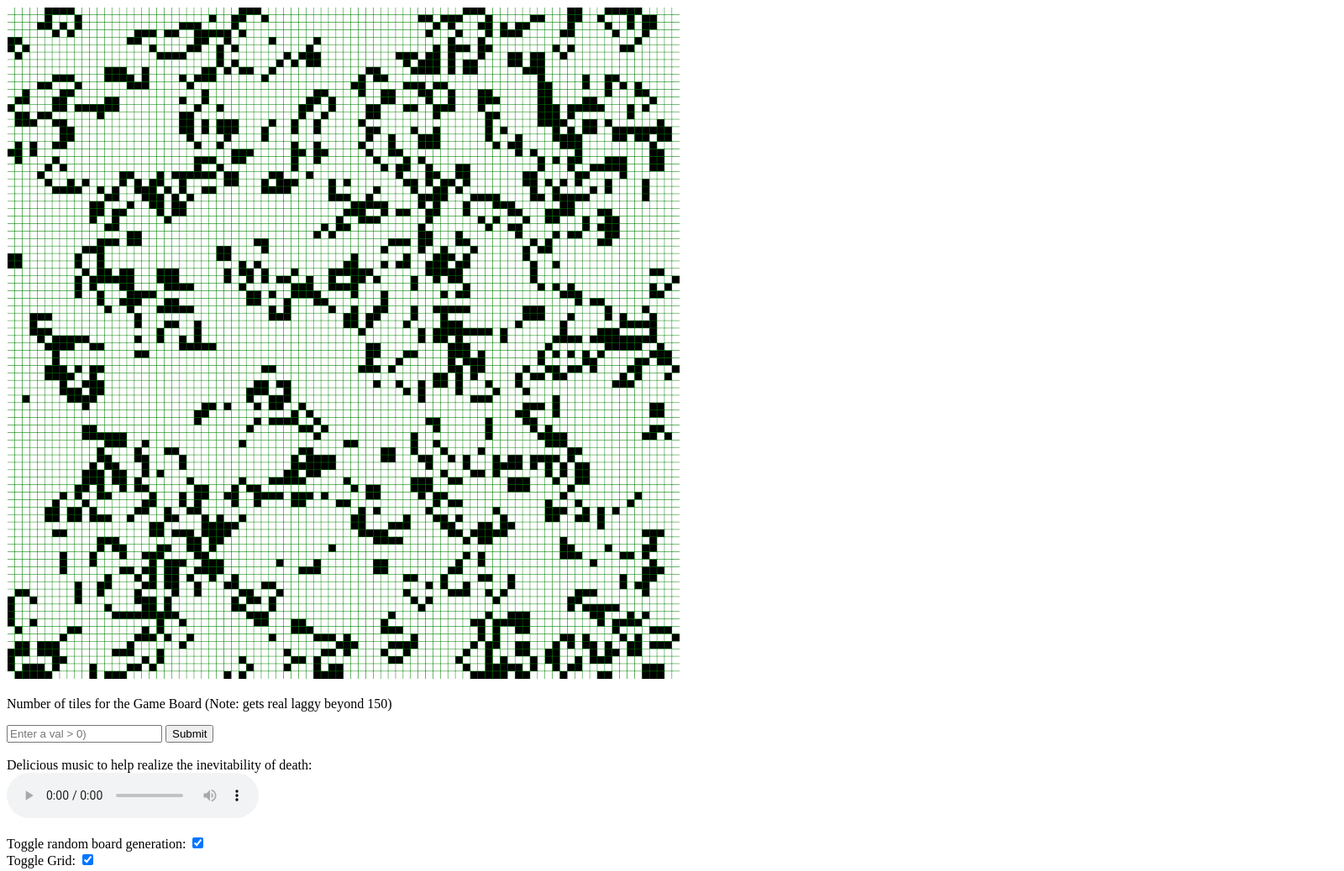
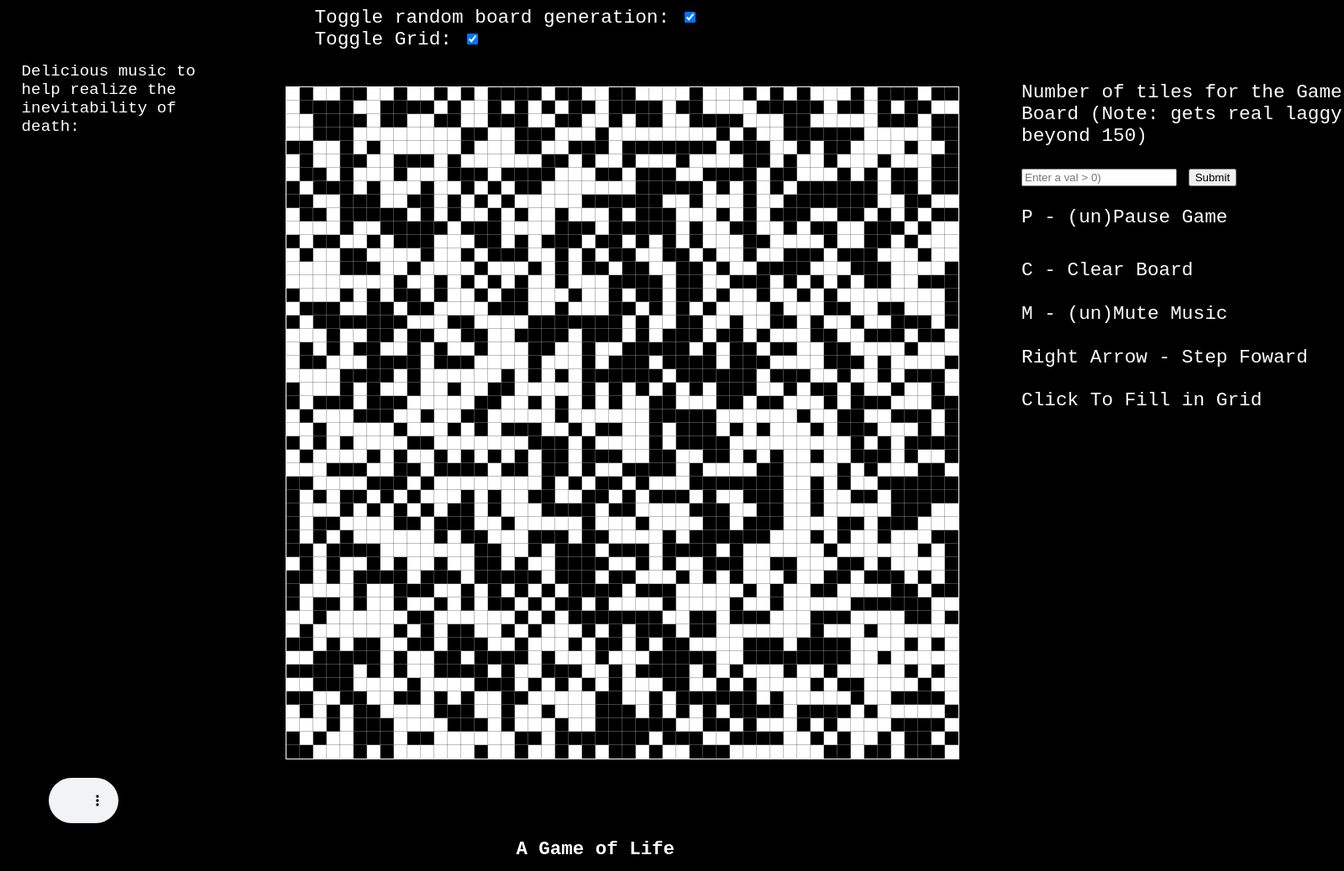
Before and after one commit to Zeej-UW/assignment2_491, a plain HTML site: page index.html in a window 1280 px wide. Shown: the whole page at 84% size, 1600 px wide, since content can reach past the window. Drawn offline with Linux system fonts and the light colour scheme; animation ran at ten frames a second.

Commit message:
updated ver

```diff
--- a/gameengine.js
+++ b/gameengine.js
@@ -74,9 +74,23 @@ GameEngine.prototype.startInput = function () {
     }, false);
 
     this.ctx.canvas.addEventListener("keydown", function (e) {
-        e.preventDefault();
-        if (e.code == 80) {
+        console.log(e.code);
+        if (e.code == "KeyP") {
             that.pause = !that.pause;
+        }
+
+        // clear the grid
+        if (e.code == "KeyC") {
+            GP.grid = createGrid(false, GP.width, GP.height);
+        }
+
+        if (e.code == "KeyM") {
+            var mu = document.getElementById("music");
+            mu.muted = !mu.muted;
+        }
+
+        if (e.code == "ArrowRight") {
+            GP.updateState();
         }
 
     }, false);
@@ -87,8 +101,8 @@ GameEngine.prototype.startInput = function () {
         let mouseXY = getXandY(e);
         let x = mouseXY.x;
         let y = mouseXY.y;
-        let xGrid = (x - (x % GP.tilesz)) / GP.tilesz;
-        let yGrid = (y - (y % GP.tilesz)) / GP.tilesz;
+        let xGrid = Math.ceil((x - (x % GP.tilesz)) / GP.tilesz);
+        let yGrid = Math.ceil((y - (y % GP.tilesz)) / GP.tilesz);
         if (GP.grid[yGrid][xGrid] == 1) {
             GP.grid[yGrid][xGrid] = 0;
         } else {
--- a/index.html
+++ b/index.html
@@ -7,25 +7,32 @@
     <script type="text/javascript" src="./assetmanager.js"></script>
     <script type="text/javascript" src="./gameengine.js"></script>
     <script type="text/javascript" src="./main.js"></script>
+    <link href="style/index.css" rel="stylesheet" type="text/css">
 </head>
 <body>
-    <div></div>
-    <canvas id="gameWorld" width="800" height="800" style="border: 1px solid white; background: white"></canvas>
+    <div class="wrapper">
+        <canvas id="gameWorld" tabindex="1" width="800" height="800" style="border: 1px solid white; background: white"></canvas>
+        <div id="sidebar">
             <p>Number of tiles for the Game Board (Note: gets real laggy beyond 150)</p>
             <input class="textField" id="sizeOfBoard" type="number"
                    placeholder="Enter a val > 0)" />
             <button class="button" id="sizeOfBoardButton" type="button">Submit</button>
-    <br />
-    <br />
+            </p>
+            <p>
+                P - (un)Pause Game
+                <hr />
+                C - Clear Board
+                <hr />
+                M - (un)Mute Music
+                <hr />
+                Right Arrow - Step Foward
+                <hr />
+                Click To Fill in Grid
+                <hr />
+            </p>
+        </div>
 
-    Delicious music to help realize the inevitability of death:
-    <br />
-    <audio controls autoplay id="music">
-        <source src="./sound/gp.mp3" type="audio/mp3" />
-    </audio>
-
-
-    <p>
+        <div id="info">
             Toggle random board generation:
             <input type="checkbox" id="randomToggle" name="Random Toggle"
                    checked>
@@ -33,8 +40,21 @@
             Toggle Grid:
             <input type="checkbox" id="gridToggle" name="Random Toggle"
                    checked>
+            <br />
+        </div>
 
-    </p>
 
+        <div id="music">
+            Delicious music to help realize the inevitability of death:
+            <audio controls autoplay id="music">
+                <source src="./sound/gp.mp3" type="audio/mp3" />
+            </audio>
+            <br />
+        </div>
+        <div id="bottom">
+            <h3> A Game of Life</h3>
+        </div>
+
+    </div>
 </body>
 </html>
--- a/main.js
+++ b/main.js
@@ -21,6 +21,7 @@ function distance(a, b) {
 
 function GamePanel(ctx, game, width, height, random) {
     this.GE = game;
+    this.GE.pause = true;
     this.random = random;
     this.tilesz = 800 / width;
     this.ctx = ctx;
@@ -44,7 +45,7 @@ GamePanel.prototype.draw = function (ctx) {
     for (var i = 0; i < this.height; i++) {
         for (var j = 0; j < this.width; j++) {
             if (this.gridFlag) {
-                ctx.strokeStyle = "green";
+                ctx.strokeStyle = "gray";
                 ctx.strokeRect(j * this.tilesz, i * this.tilesz, this.tilesz, this.tilesz);
             }
             if (this.grid[i][j] === 1) {
@@ -300,7 +301,7 @@ ASSET_MANAGER.downloadAll(function () {
     let gameEngine = new GameEngine();
     gameEngine.init(ctx);
     gameEngine.start();
-    GP = new GamePanel(ctx, gameEngine, 90, 90, true);
+    GP = new GamePanel(ctx, gameEngine, 50, 50, true);
     var sound = document.getElementById('music');
     sound.autoplay = true;
     sound.loop = true;
--- /dev/null
+++ b/style/index.css
@@ -0,0 +1,85 @@
+body {
+    background-color: black
+}
+
+canvas {
+    position: absolute;
+    left: 50%;
+    margin-left: -300px;
+    top: 51%;
+    margin-top: -300px;
+    background: white;
+}
+
+hr {
+    height: 2px;
+    color: black;
+    background-color: black;
+    border: none;
+}
+
+#sidebar {
+    position: relative;
+    left: 100%;
+    top: 8.5%;
+    width: 60%;
+    height: 100%;
+    background-color: black;
+    float: right;
+    font-family: Courier New;
+    font-size: 142%;
+    color: white;
+}
+
+#info {
+    position: absolute;
+    left: 8.5%;
+    top: 0%;
+    width: 85%;
+    height: 0%;
+    background-color: black;
+    float: right;
+    font-family: Courier New;
+    font-size: 142%;
+    color: white;
+}
+
+.wrapper {
+    margin: 0 auto;
+    width: 640px;
+    height: 775px;
+    position: relative;
+}
+
+hr {
+    height: 3px;
+    color: white;
+    background-color: black;
+    border: none;
+}
+
+#music {
+    position: relative;
+    left: -50%;
+    top: 8.5%;
+    width: 36%;
+    height: 100%;
+    background-color: black;
+    float: right;
+    font-family: Courier New;
+    font-size: 120%;
+    color: white;
+}
+
+#bottom {
+    position: relative;
+    bottom: -25%;
+    left: -18%;
+    width: 36%;
+    height: 100%;
+    background-color: black;
+    float: right;
+    font-family: Courier New;
+    font-size: 120%;
+    color: white;
+}
```
Lines whose indentation alone changed are shown as unchanged.
